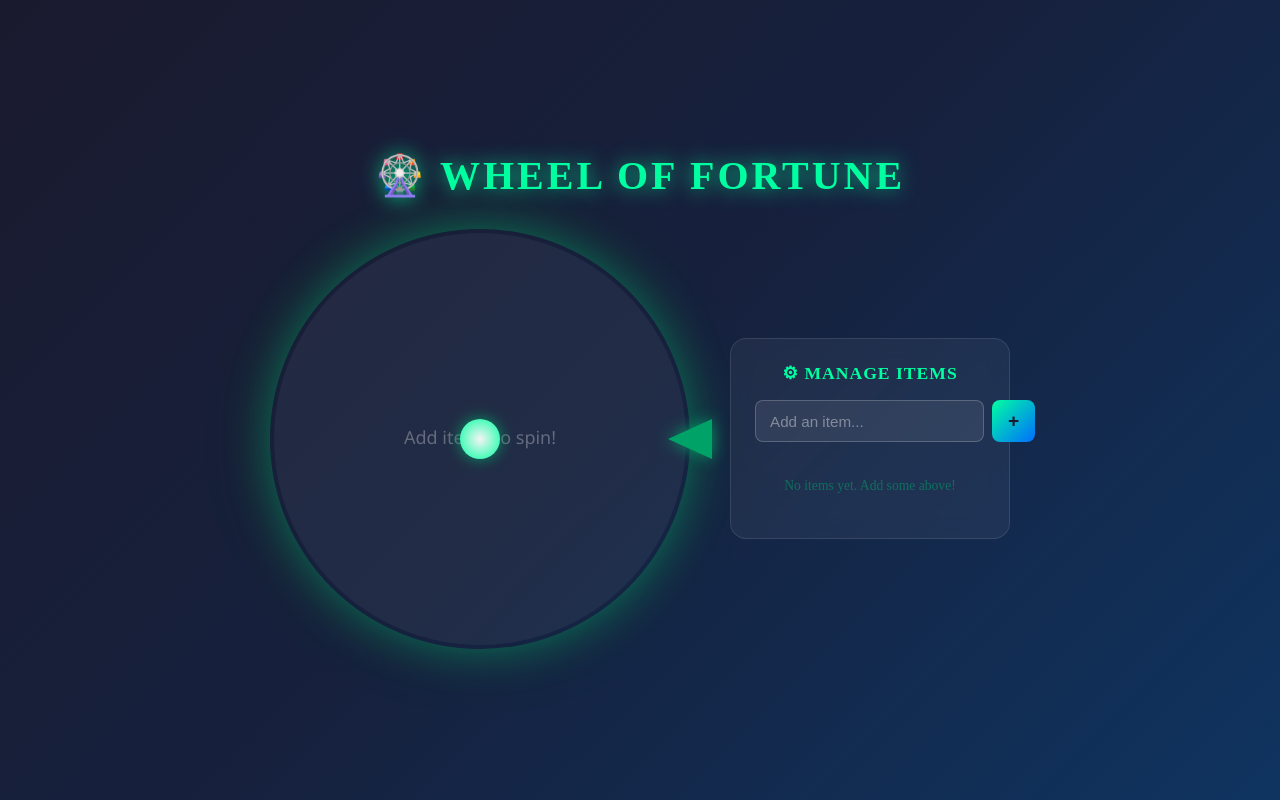
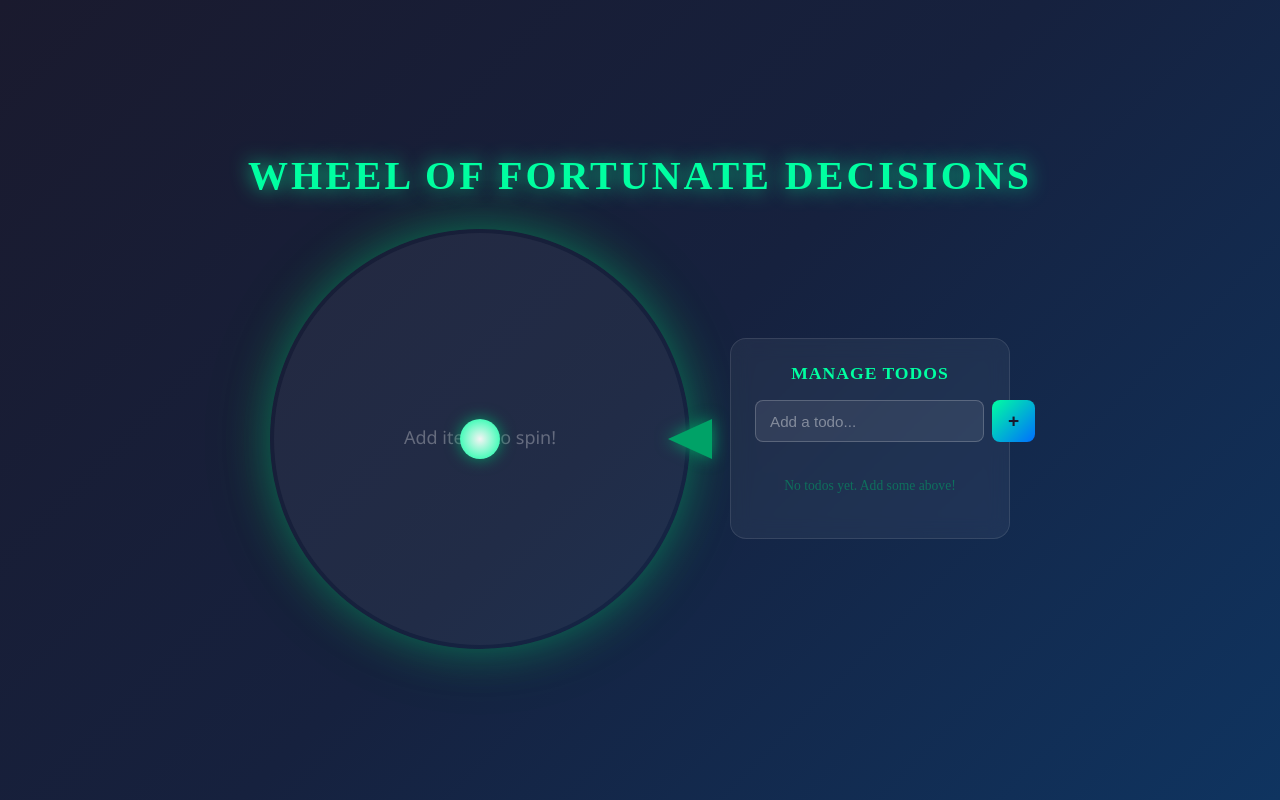
Before and after one commit to LottaMe/wheel-of-fortunate-decisions, a SvelteKit app: page / in a window 1280 px wide. Built offline with nearby package versions, Linux system fonts and the light colour scheme.

Commit message:
Rename items to todo

```diff
--- a/src/routes/+page.svelte
+++ b/src/routes/+page.svelte
@@ -6,30 +6,30 @@
   ];
 
   /** @type {string[]} */
-  let items = $state([]);
+  let todos = $state([]);
 
   /** @type {Wheel} */
   let wheel;
 
-  let newItem = $state('');
+  let newTodo = $state('');
   let result = $state('');
   let showResult = $state(false);
 
-  function addItem() {
-    const val = newItem.trim();
+  function addTodo() {
+    const val = newTodo.trim();
     if (!val) return;
-    items = [...items, val];
-    newItem = '';
+    todos = [...todos, val];
+    newTodo = '';
   }
 
   /** @param {number} i */
-  function removeItem(i) {
-    items = items.filter((_, idx) => idx !== i);
+  function removeTodo(i) {
+    todos = todos.filter((_, idx) => idx !== i);
   }
 
   /** @param {KeyboardEvent} e */
   function handleKeydown(e) {
-    if (e.key === 'Enter') addItem();
+    if (e.key === 'Enter') addTodo();
   }
 
   /** @param {string} winner */
@@ -40,36 +40,36 @@
 </script>
 
 <main>
-  <h1>🎡 WHEEL OF FORTUNE</h1>
+  <h1>WHEEL OF FORTUNATE DECISIONS</h1>
 
   <div class="container">
     <div class="wheel-section">
-      <Wheel bind:this={wheel} {items} onResult={handleResult} colors={COLORS} />
+      <Wheel bind:this={wheel} items={todos} onResult={handleResult} colors={COLORS} />
     </div>
 
     <div class="controls">
-      <h2>⚙ MANAGE ITEMS</h2>
+      <h2>MANAGE TODOS</h2>
       <div class="input-row">
         <input
           type="text"
-          bind:value={newItem}
+          bind:value={newTodo}
           onkeydown={handleKeydown}
-          placeholder="Add an item..."
+          placeholder="Add a todo..."
           maxlength="30"
         />
-        <button onclick={addItem}>+</button>
+        <button onclick={addTodo}>+</button>
       </div>
-      <div class="items-list">
-        {#each items as item, i}
-          <div class="item-tag" style="background: {COLORS[i % COLORS.length]}">
-            <span>{item}</span>
-            <button onclick={() => removeItem(i)} title="Remove">✕</button>
+      <div class="todos-list">
+        {#each todos as todo, i}
+          <div class="todo-tag" style="background: {COLORS[i % COLORS.length]}">
+            <span>{todo}</span>
+            <button onclick={() => removeTodo(i)} title="Remove">✕</button>
           </div>
         {/each}
-        {#if items.length === 0}
-          <div class="empty-note">No items yet. Add some above!</div>
-        {:else if items.length < 2}
-          <div class="empty-note">Not enough items yet, add at least 2 to spin!</div>
+        {#if todos.length === 0}
+          <div class="empty-note">No todos yet. Add some above!</div>
+        {:else if todos.length < 2}
+          <div class="empty-note">Not enough todos yet, add at least 2 to spin!</div>
         {/if}
       </div>
     </div>
@@ -130,31 +130,6 @@
     align-items: center;
     gap: 20px;
   }
-
-  .spin-btn {
-    padding: 14px 50px;
-    font-size: 1.2rem;
-    font-weight: bold;
-    background: linear-gradient(135deg, #00ffa1, #006eff);
-    color: #1a1a2e;
-    border: none;
-    border-radius: 50px;
-    cursor: pointer;
-    letter-spacing: 2px;
-    box-shadow: 0 4px 20px rgba(0, 162, 103, 0.557);
-    transition: transform 0.1s, box-shadow 0.1s;
-  }
-
-  .spin-btn:hover:not(:disabled) {
-    transform: scale(1.05);
-    box-shadow: 0 6px 30px rgba(0, 162, 103, 0.557);
-  }
-
-  .spin-btn:disabled {
-    opacity: 0.6;
-    cursor: not-allowed;
-  }
-
   .controls {
     background: rgba(255,255,255,0.05);
     border: 1px solid rgba(255,255,255,0.1);
@@ -207,7 +182,7 @@
 
   .input-row button:hover { transform: scale(1.1); }
 
-  .items-list {
+  .todos-list {
     max-height: 300px;
     overflow-y: auto;
     display: flex;
@@ -215,11 +190,11 @@
     gap: 8px;
   }
 
-  .items-list::-webkit-scrollbar { width: 4px; }
-  .items-list::-webkit-scrollbar-track { background: transparent; }
-  .items-list::-webkit-scrollbar-thumb { background: rgba(255,255,255,0.4); border-radius: 2px; }
+  .todos-list::-webkit-scrollbar { width: 4px; }
+  .todos-list::-webkit-scrollbar-track { background: transparent; }
+  .todos-list::-webkit-scrollbar-thumb { background: rgba(255,255,255,0.4); border-radius: 2px; }
 
-  .item-tag {
+  .todo-tag {
     display: flex;
     align-items: center;
     justify-content: space-between;
@@ -230,7 +205,7 @@
     font-weight: 600;
   }
 
-  .item-tag button {
+  .todo-tag button {
     background: none;
     border: none;
     color: rgba(0,0,0,0.5);
@@ -240,7 +215,7 @@
     transition: color 0.2s;
   }
 
-  .item-tag button:hover { color: #050505; }
+  .todo-tag button:hover { color: #050505; }
 
   .empty-note {
     text-align: center;
```
